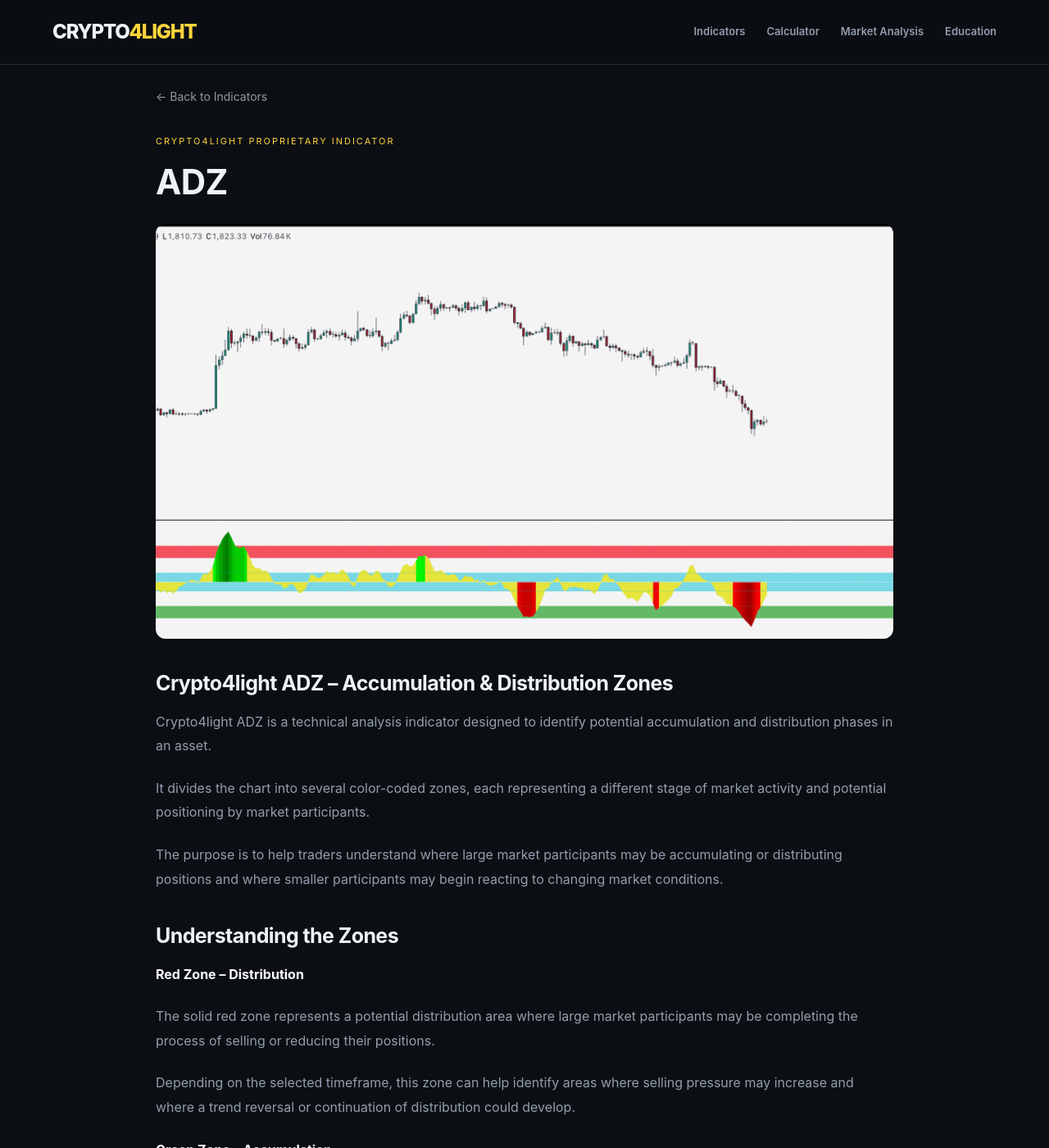
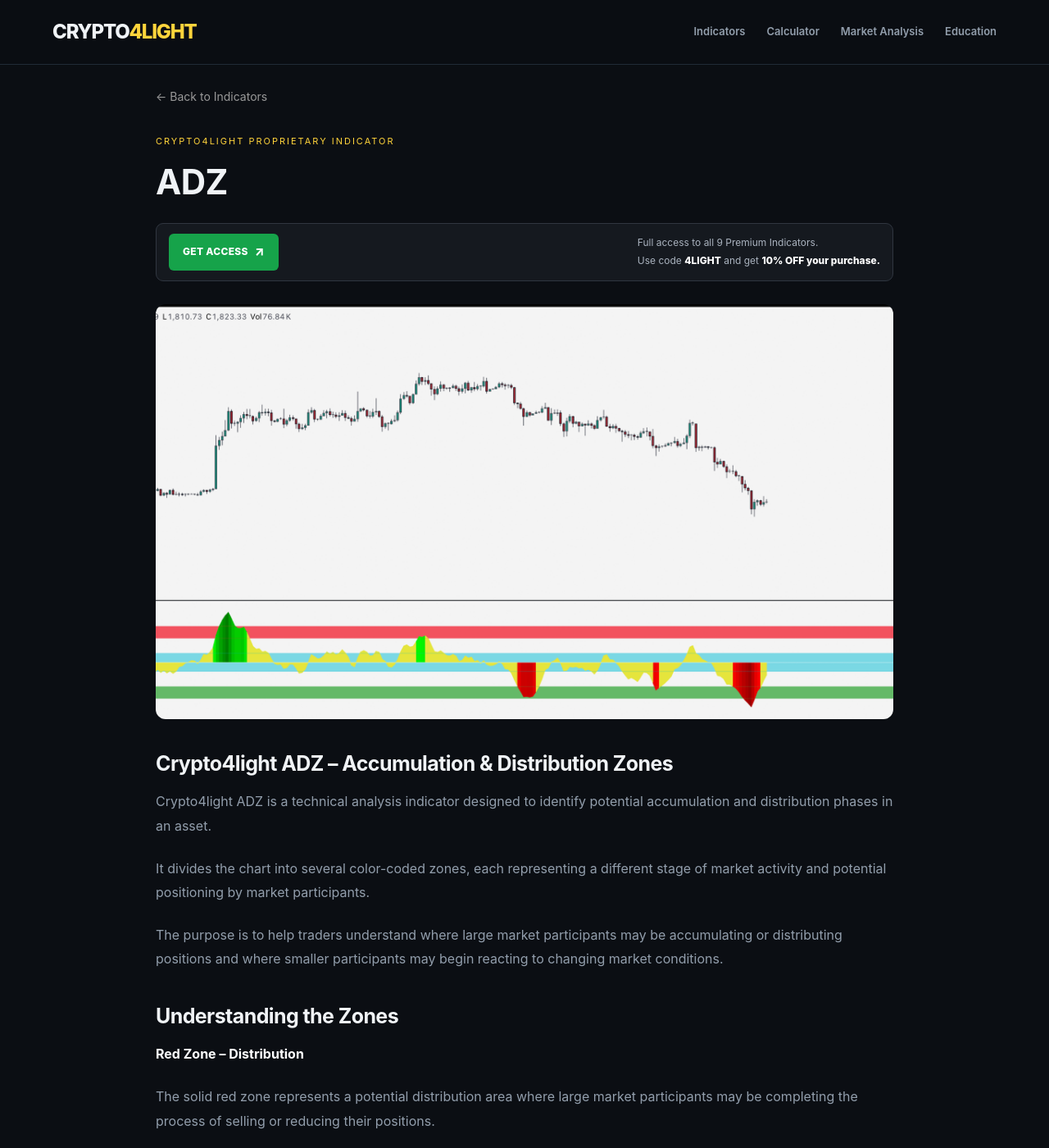
Before and after one commit to crypto4light/crypto4light, a Jekyll site: the page built from _indicators/adz.md, in a window 1280 px wide and 1400 px high. Shown: the whole window at 82% size. Built offline with Jekyll 4.4.1, drawn with Linux system fonts in a browser that asks for light colours.

Commit message:
Update indicator.html

```diff
--- a/_layouts/indicator.html
+++ b/_layouts/indicator.html
@@ -28,6 +28,23 @@ layout: default
         <div class="indicator-favorites">
           <span class="favorites-star">☆</span>
           <span>Add it to your TradingView Favorites for quick access.</span>
+        </div>
+
+      </div>
+    {% elsif page.access == "PREMIUM" %}
+      <div class="indicator-access">
+
+        <a
+          href="https://t.me/crypto4lightfounder"
+          class="indicator-access-button indicator-access-button-premium"
+          target="_blank"
+          rel="noopener noreferrer">
+          GET ACCESS <span>↗</span>
+        </a>
+
+        <div class="indicator-premium-info">
+          <span>Full access to all 9 Premium Indicators.</span>
+          <span>Use code <strong>4LIGHT</strong> and get <strong>10% OFF your purchase.</strong></span>
         </div>
 
       </div>
@@ -170,6 +187,8 @@ layout: default
   font-size: 15px;
 }
 
+/* FREE ACCESS INFO */
+
 .indicator-favorites {
   display: flex;
   align-items: center;
@@ -183,6 +202,32 @@ layout: default
   color: #FFD43B;
   font-size: 19px;
   line-height: 1;
+}
+
+/* PREMIUM ACCESS */
+
+.indicator-access-button-premium {
+  background: #16A34A;
+  color: #FFFFFF !important;
+}
+
+.indicator-access-button-premium:hover {
+  background: #15803D;
+  color: #FFFFFF !important;
+}
+
+.indicator-premium-info {
+  display: flex;
+  flex-direction: column;
+  gap: 4px;
+  color: #AAB3BF;
+  font-size: 12px;
+  line-height: 1.5;
+}
+
+.indicator-premium-info strong {
+  color: #FFFFFF;
+  font-weight: 800;
 }
 
 /* IMAGE AND VIDEO */
```
Also changed, not shown: other parts of _layouts/indicator.html (+1 -1 lines).
